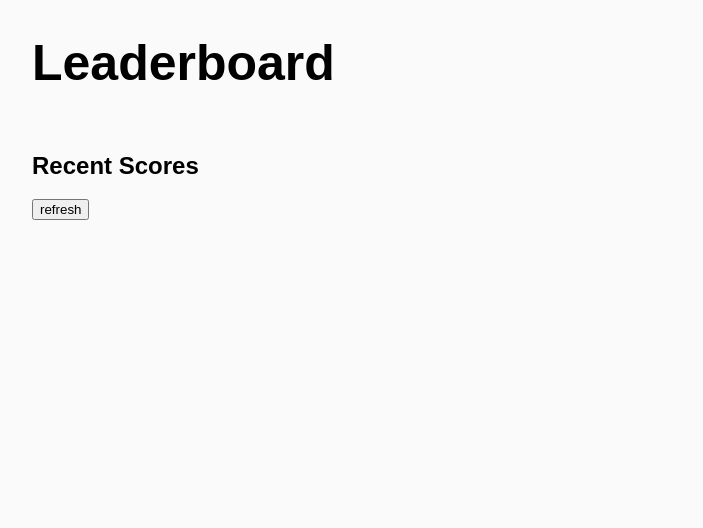
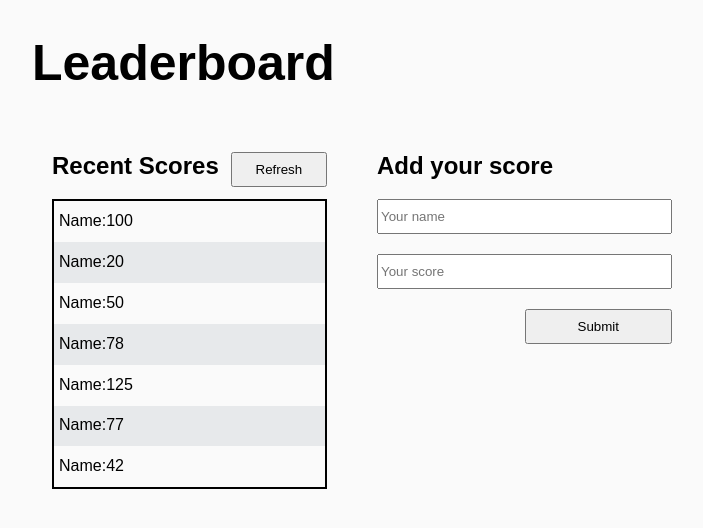
Before and after one commit to zewdu444/Leaderboard, a website built with webpack: page dist/index.html in a window 1280 px wide. Shown: the whole page, without its empty margins (288-991 px from the left). Built offline with nearby package versions, Linux system fonts and the light colour scheme.

Commit message:
Add dist file

```diff
--- a/dist/index.html
+++ b/dist/index.html
@@ -8,14 +8,31 @@
   <body>
     <main>
       <h1>Leaderboard</h1>
-      <section class="score_display">
-        <div class="score_notice">
-          <h2>Recent Scores</h2>
-          <button>refresh</button>
-        </div>
-        <div class="score_detail"></div>
-      </section>
-      <section class="add"></section>
+      <div class="scorelayout">
+        <section class="scoredisplay">
+          <div class="scorenotice">
+            <h2 class="recent">Recent Scores</h2>
+            <button class="refresh">Refresh</button>
+          </div>
+          <div class="scoredetail">
+            <ul>
+              <li>Name:100</li>
+              <li>Name:20</li>
+              <li>Name:50</li>
+              <li>Name:78</li>
+              <li>Name:125</li>
+              <li>Name:77</li>
+              <li>Name:42</li>
+            </ul>
+          </div>
+        </section>
+        <section class="addscore">
+          <h2>Add your score</h2>
+          <input type="text" placeholder="Your name" />
+          <input type="text" placeholder="Your score" />
+          <input class="scoresubmit" type="submit" />
+        </section>
+      </div>
     </main>
   </body>
 </html>
```
Also changed, not shown: 1 other file.
